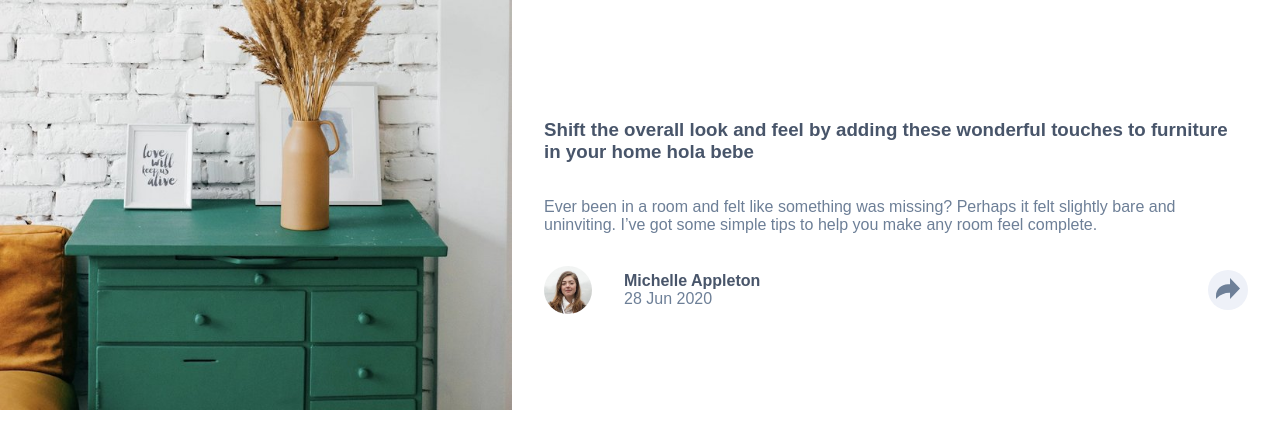
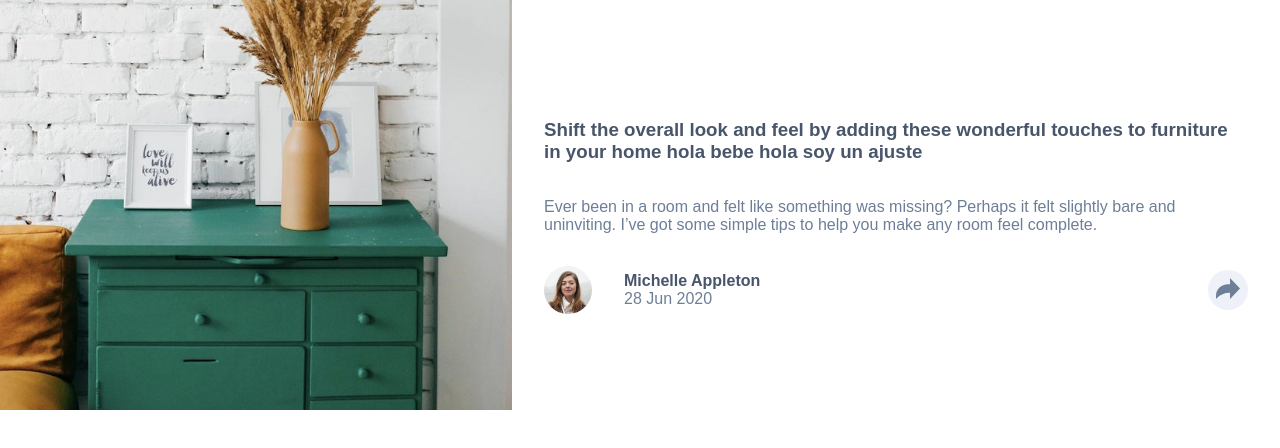
Before and after one commit to anthonyx159/article-responsive, a plain HTML site: page index.html in a window 1280 px wide. Drawn offline with Linux system fonts and the light colour scheme; a web font is replaced by a local one.

Commit message:
Esto es un ajuste

```diff
--- a/index.html
+++ b/index.html
@@ -16,7 +16,7 @@
     <div class="card__content">
       <h3 class="card__title">
         Shift the overall look and feel by adding these wonderful
-    touches to furniture in your home hola bebe
+    touches to furniture in your home hola bebe hola soy un ajuste
       </h3>
       <p class="card__text">
         Ever been in a room and felt like something was missing? Perhaps
```
